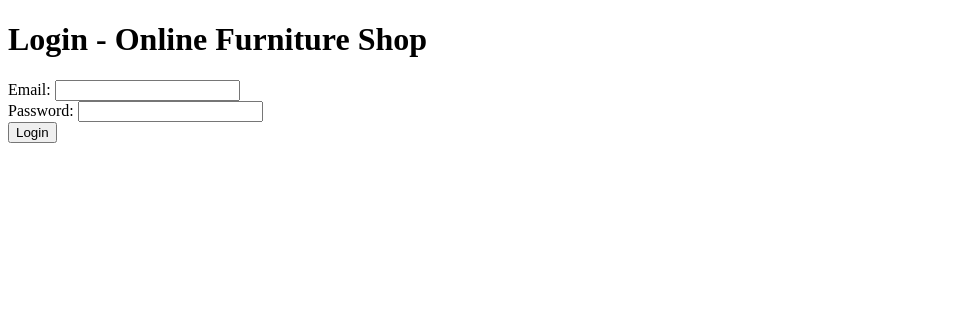
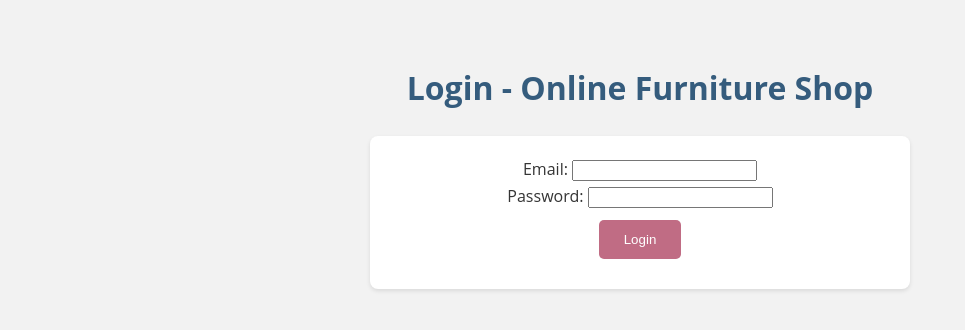
Before and after one commit to AsimaCoder/advprog-final, a plain HTML site: page auth/login.html in a window 1280 px wide. Shown: the whole page, without its empty margins (0-965 px from the left). Drawn offline with Linux system fonts and the light colour scheme.

Commit message:
Update login.html

```diff
--- a/auth/login.html
+++ b/auth/login.html
@@ -4,7 +4,7 @@
 <head>
     <meta charset="UTF-8">
     <meta name="viewport" content="width=device-width, initial-scale=1.0">
-    <link rel="stylesheet" href="../styles.css">
+    <link rel="stylesheet" href="../style.css">
     <title>Login - Online Furniture Shop</title>
 </head>
 
```
